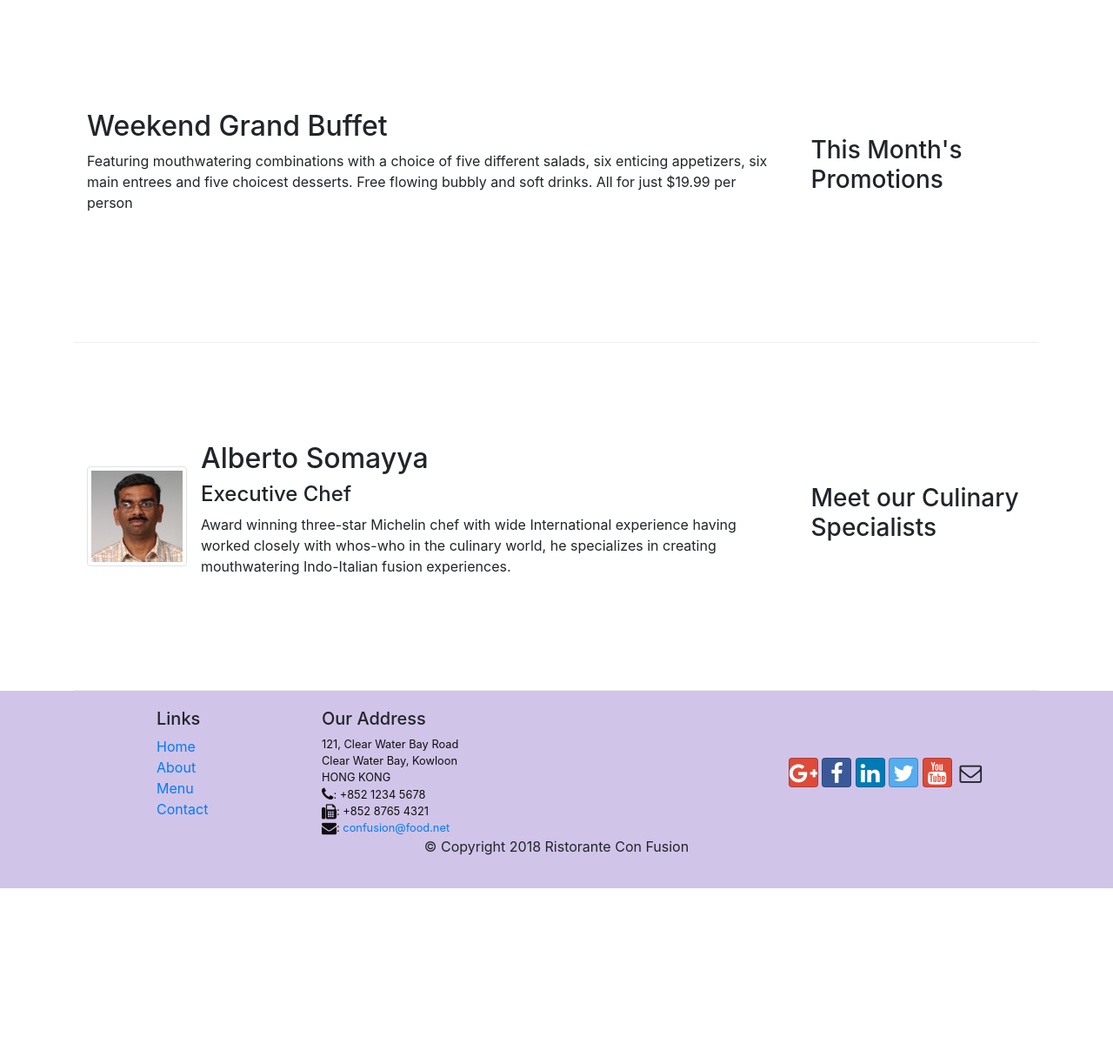
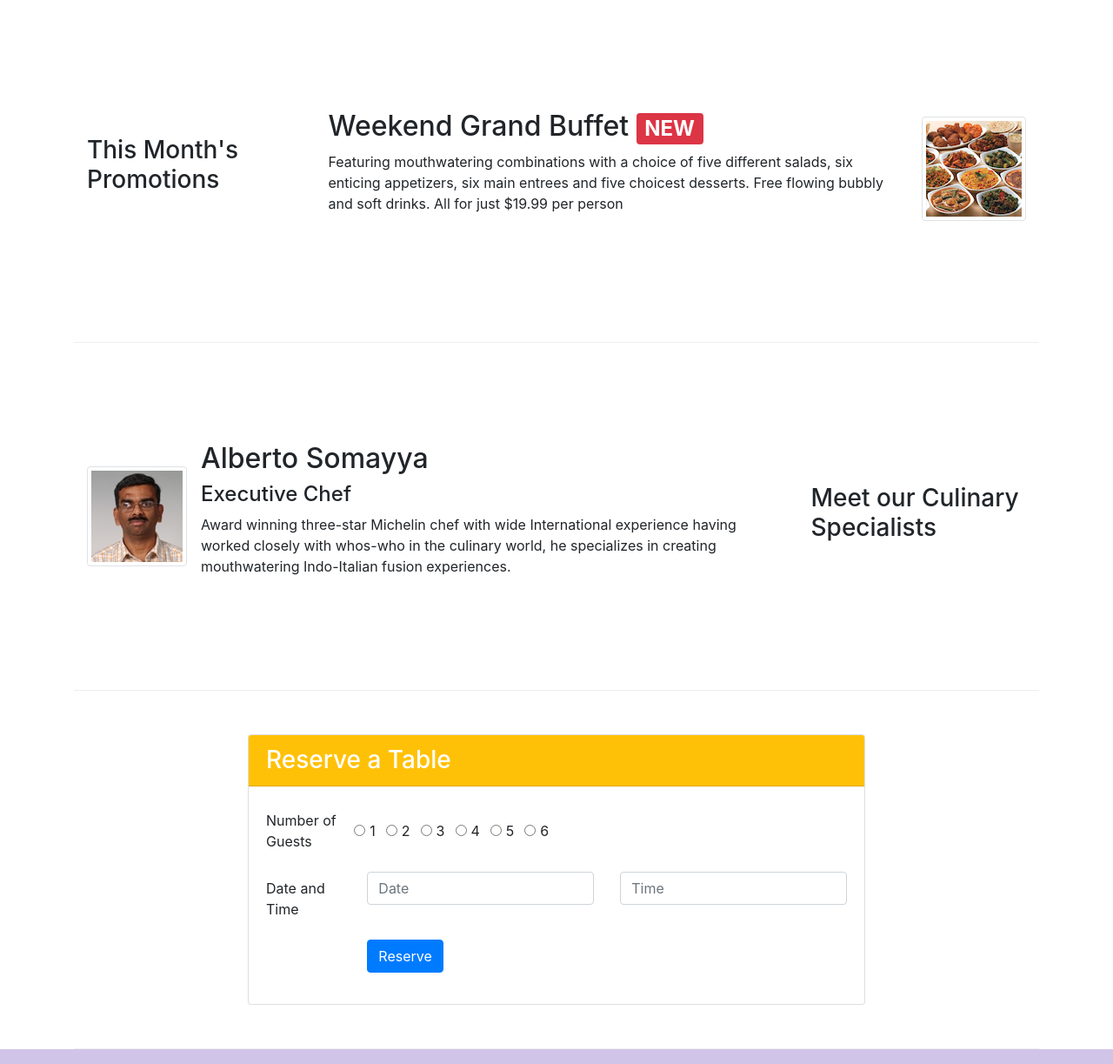
Before and after one commit to rumylera/git-test, a website: page index.html in a window 1280 px wide. Shown: the part 740-1963 px from the top of the page at 87% size. Before the commit the page ends 1761 px from the top, so only its background shows below. Drawn offline with nearby package versions, Linux system fonts and the light colour scheme.

Commit message:
Tabs + assignment 2

```diff
--- a/css/styles.css
+++ b/css/styles.css
@@ -35,3 +35,9 @@ body{
 .navbar-dark {
      background-color: #512DA8;
 }
+.tab-content {
+    border-left: 1px solid #ddd;
+    border-right: 1px solid #ddd;
+    border-bottom: 1px solid #ddd;
+    padding: 10px;
+}
--- a/index.html
+++ b/index.html
@@ -39,8 +39,11 @@
                     <h1>Ristorante con Fusion</h1>
                     <p>We take inspiration from the World's best cuisines, and create a unique fusion experience. Our lipsmacking creations will tickle your culinary senses!</p>
                 </div>
-                <div class="col-12 col-sm align-self-center">
+                <div class="col-12 col-sm-3 align-self-center">
                     <img src="img/logo.png" class="img-fluid">
+                </div>
+                <div class="col-12 col-sm-3 order-sm-last align-self-center">
+                    <a class="btn btn-warning btn-sm btn-block" href="#ResForm" role="button">Reserve Table</a>
                 </div>
             </div>
         </div>
@@ -69,12 +72,18 @@
 
 
         <div class="row row-content align-items-center">
-            <div class="col-12 col-sm-4 order-sm-last col-md-3">
+            <div class="col-12 col-sm-4 order-sm-first col-md-3">
                 <h3>This Month's Promotions</h3>
             </div>
-            <div class="col col-sm order-sm-first col-md">
-                <h2>Weekend Grand Buffet</h2>
-                <p>Featuring mouthwatering combinations with a choice of five different salads, six enticing appetizers, six main entrees and five choicest desserts. Free flowing bubbly and soft drinks. All for just $19.99 per person </p>
+            <div class="col col-sm order-sm-last col-md">
+                <div class="media">
+                    <div class="media-body">
+                         <h2 class="mt-0 mr-1">Weekend Grand Buffet <span class="badge badge-danger">NEW</span></h2>
+                         <p class="d-none d-sm-block">Featuring mouthwatering combinations with a choice of five different salads, six enticing appetizers, six main entrees and five choicest desserts. Free flowing bubbly and soft drinks. All for just $19.99 per person </p>
+                    </div>
+                    <img class="d-flex ml-3 img-thumbnail align-self-center"
+                            src="img/buffet.png" alt="Buffet">
+                </div>
             </div>
         </div>
 
@@ -94,6 +103,58 @@
                             whos-who in the culinary world, he specializes in
                             creating mouthwatering Indo-Italian fusion experiences.
                             </p>
+                    </div>
+                </div>
+            </div>
+        </div>
+        <div class="row row-content align-items-center justify-content-center" id="ResForm">
+            <div class="col-12 col-sm-8">
+                <div class="card">
+                <h3 class="card-header bg-warning text-white">Reserve a Table</h3>
+                    <div class="card-body">
+                        <form>
+                           <div class="form-group row">
+                                <label class="col-sm-2 col-form-label">Number of Guests</label>
+                               <div class="form-check form-check-inline">
+                                <input class="form-check-input" type="radio" name="inlineRadioOptions" id="inlineRadio1" value="option1">
+                                <label class="form-check-label" for="inlineRadio1">1</label>
+                               </div>
+                                <div class="form-check form-check-inline">
+                                 <input class="form-check-input" type="radio" name="inlineRadioOptions" id="inlineRadio2" value="option2">
+                                 <label class="form-check-label" for="inlineRadio2">2</label>
+                                </div>
+                                <div class="form-check form-check-inline">
+                                 <input class="form-check-input" type="radio" name="inlineRadioOptions" id="inlineRadio3" value="option3">
+                                 <label class="form-check-label" for="inlineRadio3">3</label>
+                                </div>
+                                <div class="form-check form-check-inline">
+                                <input class="form-check-input" type="radio" name="inlineRadioOptions" id="inlineRadio4" value="option4">
+                                <label class="form-check-label" for="inlineRadio4">4</label>
+                                </div>
+                                <div class="form-check form-check-inline">
+                                 <input class="form-check-input" type="radio" name="inlineRadioOptions" id="inlineRadio5" value="option5">
+                                 <label class="form-check-label" for="inlineRadio5">5</label>
+                                </div>
+                                <div class="form-check form-check-inline">
+                                 <input class="form-check-input" type="radio" name="inlineRadioOptions" id="inlineRadio6" value="option6">
+                                 <label class="form-check-label" for="inlineRadio6">6</label>
+                                </div>
+                            </div>
+                            <div class="form-group row">
+                                <label class="col-sm-2 col-form-label">Date and Time</label>
+                                  <div class="col">
+                                       <input type="text" class="form-control" placeholder="Date" aria-label="Date">
+                                  </div>
+                                  <div class="col">
+                                        <input type="text" class="form-control" placeholder="Time" aria-label="Time">
+                                  </div>
+                            </div>
+                            <div class="form-group row">
+                                  <div class="offset-md-2 col-md-10">
+                                        <button type="submit" class="btn btn-primary">Reserve</button>
+                                  </div>
+                            </div>
+                        </form>
                     </div>
                 </div>
             </div>
```
Also changed, not shown: aboutus.html (+28 -0 lines).
